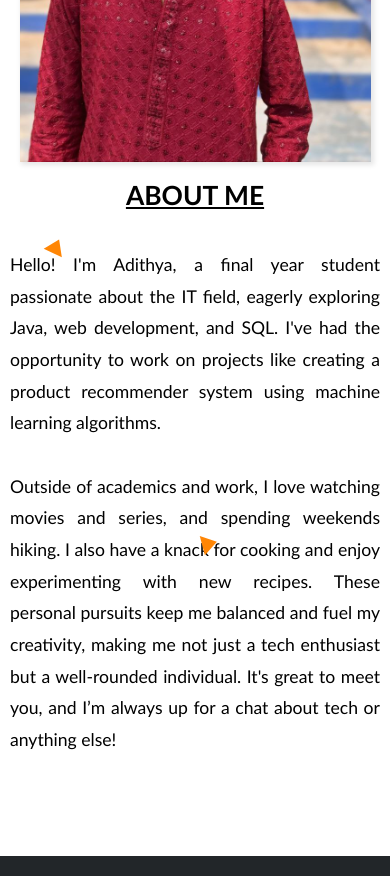
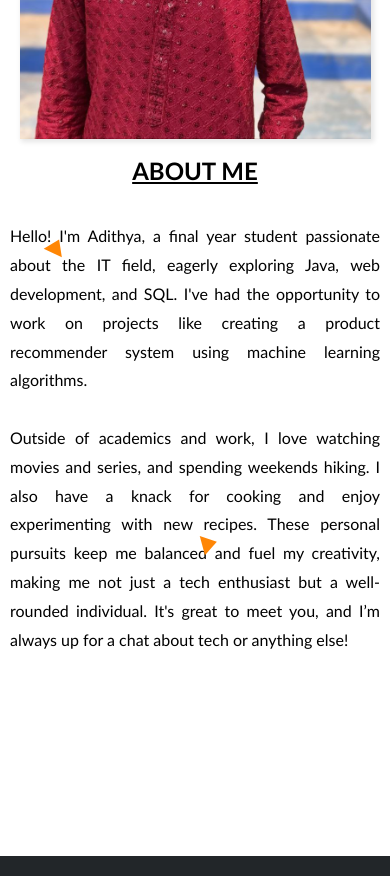
Before and after one commit to adithyakannam/new-site, a plain HTML site: page EXplore.html in a window 390 px wide. Shown: the part 1320-2196 px from the top of the page. Drawn offline with Linux system fonts and the light colour scheme; a web font is replaced by a local one.

Commit message:
Update style.css

```diff
--- a/style.css
+++ b/style.css
@@ -320,9 +320,12 @@ footer p {
     }
     .box2{
         width: 100%;
+        height:100%;
+        font-size:1rem;
     }
     footer {
         margin-top:90px ;
+        position:relative;
         bottom: 0;
 
     }
```
